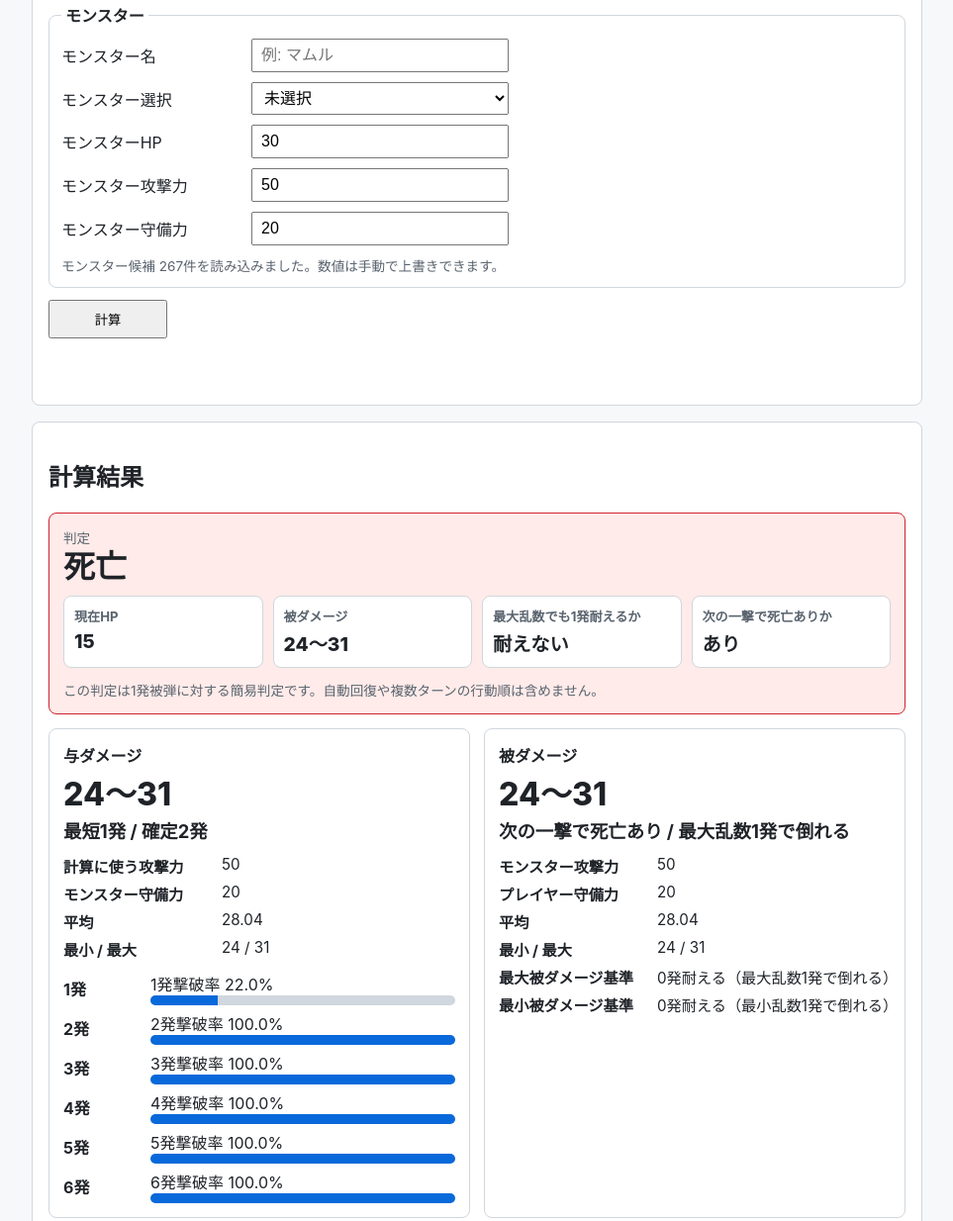
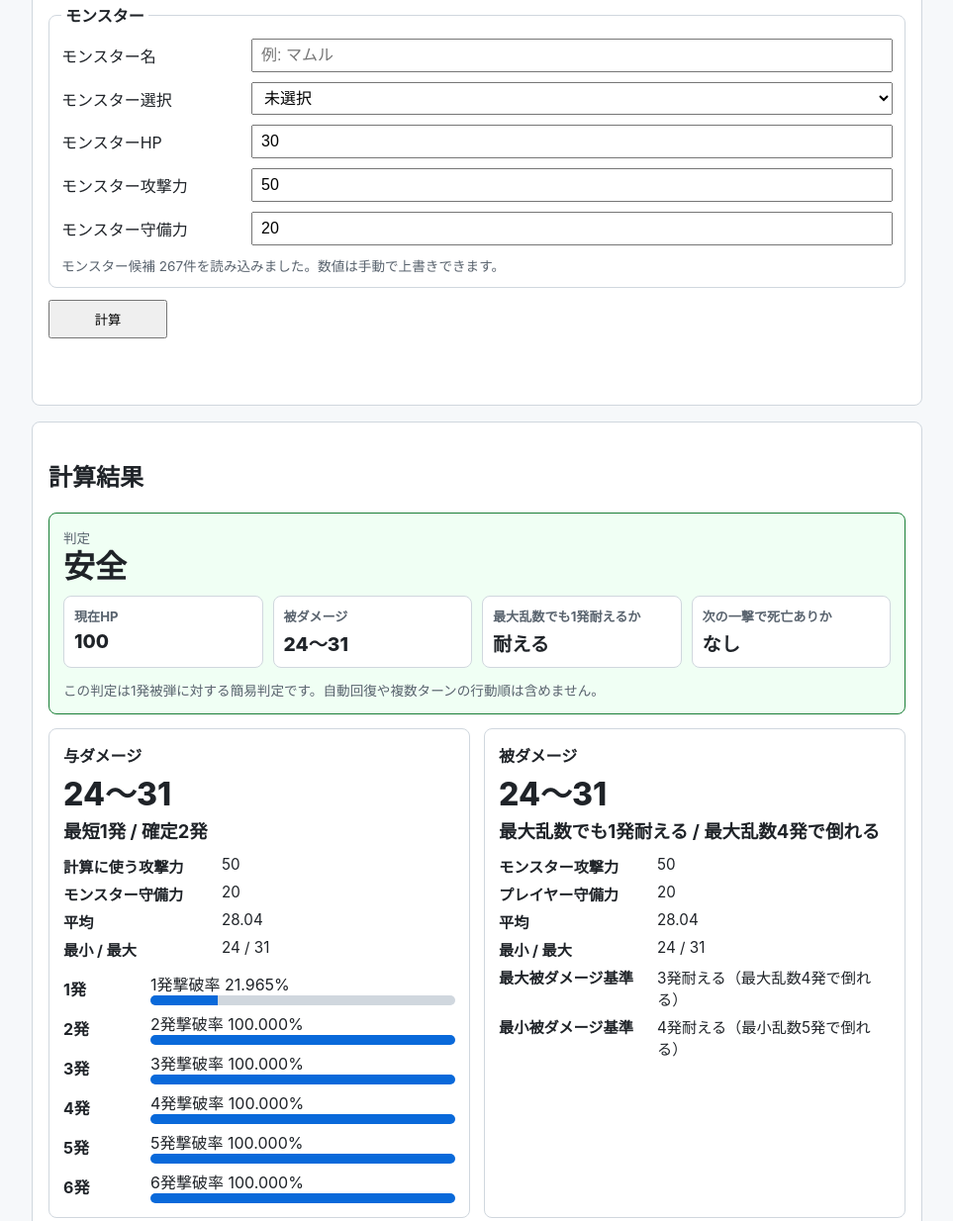
Before and after one commit to tyabannotami/shiren2-damage, a plain HTML site: page index.html in a window 1280 px wide. Shown: the part 626-1860 px from the top of the page at 99% size, without its empty margins (158-1121 px from the left). Drawn offline with Linux system fonts and the light colour scheme.

Commit message:
UI調整　レイアウト幅　初期値変更

```diff
--- a/calc.js
+++ b/calc.js
@@ -400,7 +400,7 @@
     return value.toFixed(digits);
   }
 
-  function formatPercent(ratio, digits = 1) {
+  function formatPercent(ratio, digits = 3) {
     return `${(ratio * 100).toFixed(digits)}%`;
   }
 
@@ -738,9 +738,8 @@
       const tr = document.createElement('tr');
       tr.innerHTML = `
         <td>${row.damage}</td>
-        <td>${row.count}</td>
-        <td>${formatPercent(row.prob, 1)}</td>
-        <td>${formatPercent(row.tailProbGte, 1)}</td>
+        <td>${formatPercent(row.prob)}</td>
+        <td>${formatPercent(row.cumProb)}</td>
       `;
       tbody.appendChild(tr);
     }
@@ -857,7 +856,7 @@
       const probability = Number.isInteger(targetHp) && targetHp > 0
         ? calculateKillProbability(combatResult.dealt.distribution, targetHp, attackCount)
         : null;
-      const probabilityText = probability === null ? '-' : formatPercent(probability, 1);
+      const probabilityText = probability === null ? '-' : formatPercent(probability);
       const percent = Math.max(0, Math.min(100, probability * 100));
       const row = document.createElement('div');
       row.className = 'rate-row';
--- a/index.html
+++ b/index.html
@@ -32,7 +32,7 @@
 
           <div class="field-row">
             <label for="current-hp">現在HP</label>
-            <input id="current-hp" name="currentHp" type="number" min="1" max="999" step="1" value="15" />
+            <input id="current-hp" name="currentHp" type="number" min="1" max="999" step="1" value="100" />
           </div>
 
           <div class="field-row">
@@ -203,9 +203,8 @@
             <thead>
               <tr>
                 <th>ダメージ</th>
-                <th>通り数</th>
                 <th>確率</th>
-                <th>tail(&gt;=)</th>
+                <th>この値以下の確率</th>
               </tr>
             </thead>
             <tbody id="dist-body"></tbody>
@@ -220,9 +219,8 @@
             <thead>
               <tr>
                 <th>ダメージ</th>
-                <th>通り数</th>
                 <th>確率</th>
-                <th>tail(&gt;=)</th>
+                <th>この値以下の確率</th>
               </tr>
             </thead>
             <tbody id="taken-dist-body"></tbody>
--- a/style.css
+++ b/style.css
@@ -55,7 +55,7 @@ h1 {
 
 .field-row {
   display: grid;
-  grid-template-columns: minmax(120px, 180px) minmax(0, 260px);
+  grid-template-columns: minmax(120px, 180px) minmax(0, 1fr);
   gap: 8px 12px;
   align-items: center;
 }
@@ -76,8 +76,20 @@ h1 {
 input[type="number"],
 input[type="text"],
 select {
+  box-sizing: border-box;
   padding: 6px 8px;
   font-size: 1rem;
+  max-width: 100%;
+  width: 100%;
+}
+
+#monster-name,
+#monster-select {
+  min-width: min(100%, 32rem);
+}
+
+#monster-select {
+  white-space: normal;
 }
 
 input[type="checkbox"] {
```
